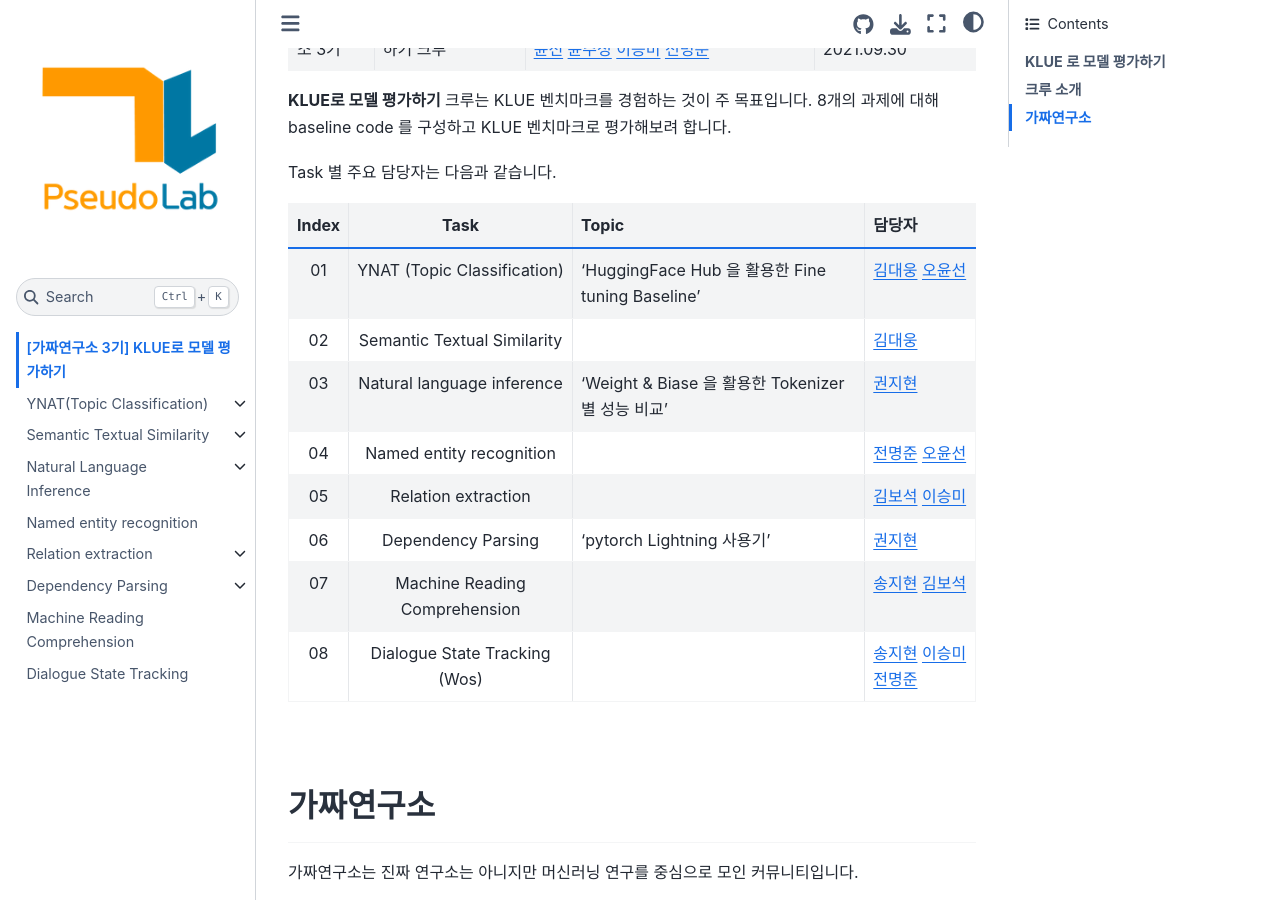
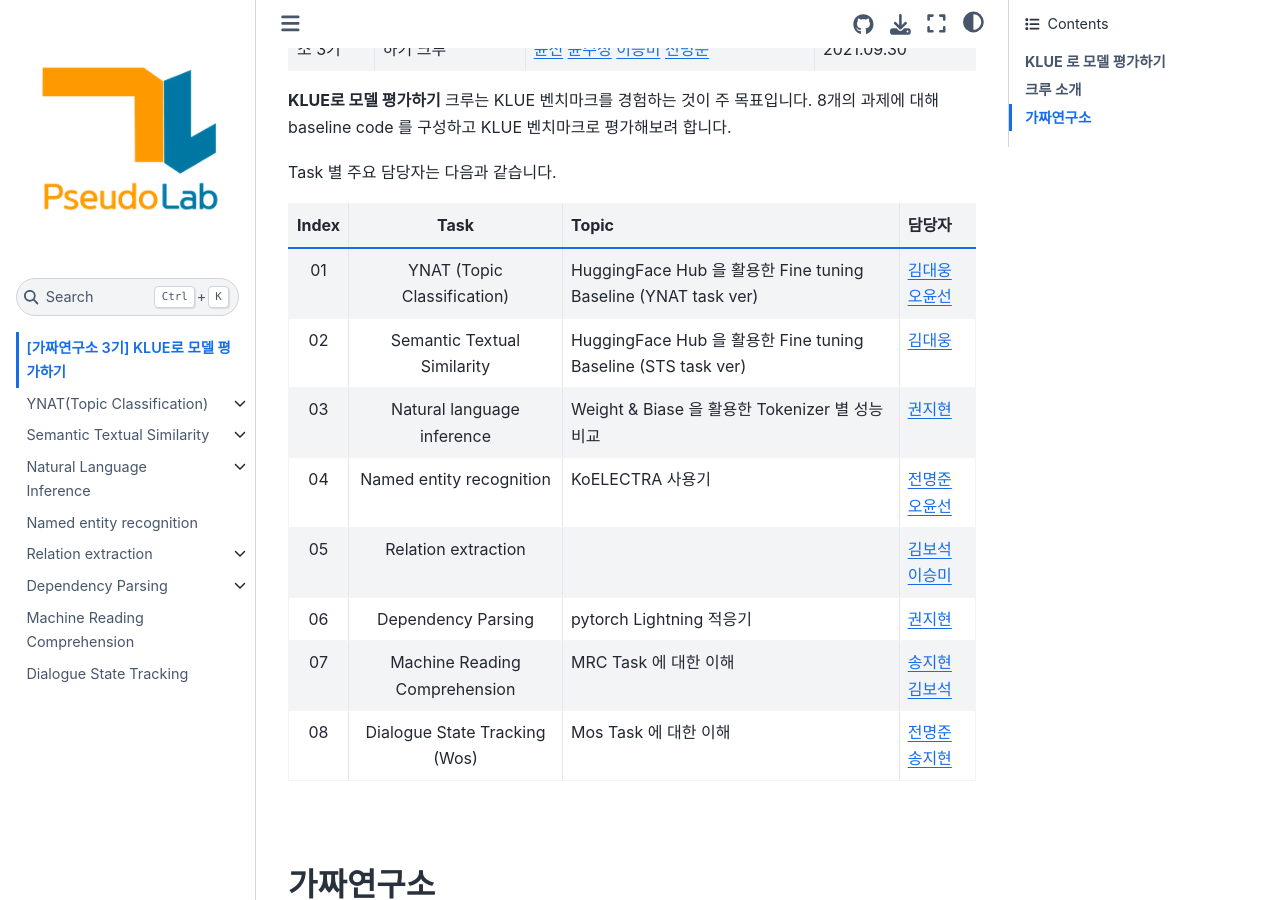
Before and after one commit to Pseudo-Lab/klue-baseline, a Jupyter Book: the page built from book/docs/index.md, in a window 1280 px wide and 900 px high, scrolled down 689 px. Built offline with Jupyter Book 1.0.4 settings and Sphinx 7.4.7 and the Sphinx Book theme 1.1.4, drawn with Linux system fonts in a browser that asks for light colours; pages that are not in the unit, such as notebooks, are missing from menus.

Commit message:
Add files via upload

```diff
--- a/book/docs/index.md
+++ b/book/docs/index.md
@@ -32,16 +32,16 @@
 
 Task 별 주요 담당자는 다음과 같습니다.
 
-| Index |             Task              | Topic                                             | 담당자                                                       |
-| :---: | :---------------------------: | ------------------------------------------------- | ------------------------------------------------------------ |
-|  01   |  YNAT (Topic Classification)  | 'HuggingFace Hub 을 활용한 Fine tuning Baseline'  | [김대웅](https://github.com/KimDaeUng) [오윤선](https://github.com/Sunny-Michelle) |
-|  02   |  Semantic Textual Similarity  |                                                   | [김대웅](https://github.com/KimDaeUng)                       |
-|  03   |  Natural language inference   | 'Weight & Biase 을 활용한 Tokenizer 별 성능 비교' | [권지현](https://github.com/Jihyun22)                        |
-|  04   |   Named entity recognition    |                                                   | [전명준](https://github.com/oncores) [오윤선](https://github.com/Sunny-Michelle) |
-|  05   |      Relation extraction      |                                                   | [김보석](https://github.com/BOSOEK) [이승미](https://github.com/krorina1013) |
-|  06   |      Dependency Parsing       | 'pytorch Lightning 사용기' | [권지현](https://github.com/Jihyun22)                        |
-|  07   | Machine Reading Comprehension |                                                   | [송지현](https://github.com/sang0179) [김보석](https://github.com/BOSOEK) |
-|  08   | Dialogue State Tracking (Wos) |                                                   | [송지현](https://github.com/sang0179) [이승미](https://github.com/krorina1013)[전명준](https://github.com/oncores) |
+| Index |             Task              | Topic                                                        | 담당자                                                       |
+| :---: | :---------------------------: | ------------------------------------------------------------ | ------------------------------------------------------------ |
+|  01   |  YNAT (Topic Classification)  | HuggingFace Hub 을 활용한 Fine tuning Baseline (YNAT task ver) | [김대웅](https://github.com/KimDaeUng) [오윤선](https://github.com/Sunny-Michelle) |
+|  02   |  Semantic Textual Similarity  | HuggingFace Hub 을 활용한 Fine tuning Baseline (STS task ver) | [김대웅](https://github.com/KimDaeUng)                       |
+|  03   |  Natural language inference   | Weight & Biase 을 활용한 Tokenizer 별 성능 비교              | [권지현](https://github.com/Jihyun22)                        |
+|  04   |   Named entity recognition    | KoELECTRA 사용기                                             | [전명준](https://github.com/oncores) [오윤선](https://github.com/Sunny-Michelle) |
+|  05   |      Relation extraction      |                                                              | [김보석](https://github.com/BOSOEK) [이승미](https://github.com/krorina1013) |
+|  06   |      Dependency Parsing       | pytorch Lightning 적응기                                     | [권지현](https://github.com/Jihyun22)                        |
+|  07   | Machine Reading Comprehension | MRC Task 에 대한 이해                                        | [송지현](https://github.com/sang0179) [김보석](https://github.com/BOSOEK) |
+|  08   | Dialogue State Tracking (Wos) | Mos Task 에 대한 이해                                        | [전명준](https://github.com/oncores) [송지현](https://github.com/sang0179) |
 
 
 
```
Also changed, not shown: book/docs/RE-1.ipynb (added), book/docs/Relation extraction.ipynb.
